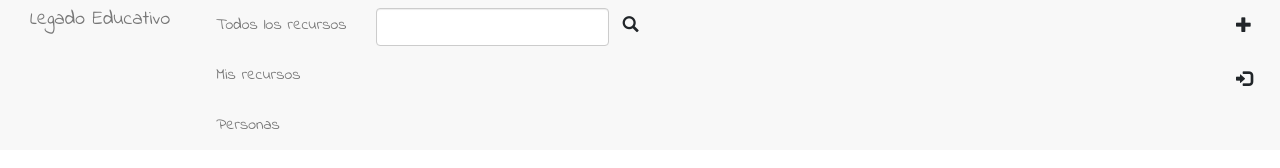
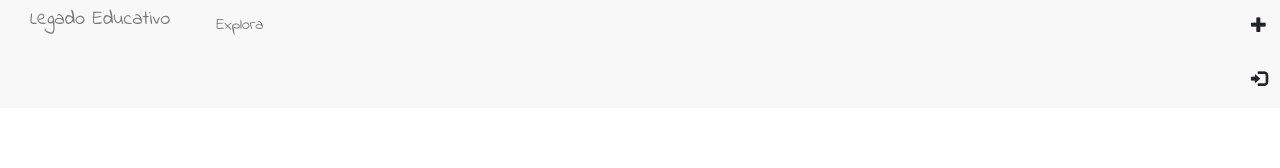
Before and after one commit to sergio-alonso/keepcoding-catalog, a website: page src/pug/template-header.pug in a window 1280 px wide. Drawn offline with nearby package versions, Linux system fonts and the light colour scheme; files that its build step writes are made by us from their sources.

Commit message:
Fix header

```diff
--- a/src/pug/header.pug
+++ b/src/pug/header.pug
@@ -10,29 +10,17 @@ header
           span.icon-bar
         a.navbar-brand(href="page-landing.html") Legado Educativo
 
-        #navbar-collapsible.navbar-collapse.collapse(style="with:100%;")
-          ul.nav.navbar-nav
-            li
-              a(href="page-search-result.html") Todos los recursos
-            li
-              a(href="#") Mis recursos
-            li
-              a(href="#") Personas
+      #navbar-collapsible.navbar-collapse.collapse
+        ul.nav.navbar-nav
+          li
+            a(href="page-search-result.html") Explora
 
-          form.navbar-form.navbar-left(role="search")
-            .form-group(style="display:flex;")
-              input.form-control(type="search")
-              button.btn.btn-default(type="submit")
-                span.glyphicon.glyphicon-search(aria-hidden="true")
-                span.sr-only Search
-
-
-          ul.nav.navbar-nav.pull-right
-            li
-              button#register.btn.btn-default.navbar-btn(type="button")
-                span.glyphicon.glyphicon-plus(aria-hidden="true")
-                span.sr-only SignUp
-            li
-              button#login.btn.btn-default.navbar-btn(type="button")
-                span.glyphicon.glyphicon-log-in(aria-hidden="true")
-                span.sr-only Login
+        ul.nav.navbar-nav.navbar-right
+          li
+            button#register.btn.btn-default.navbar-btn(type="button")
+              span.glyphicon.glyphicon-plus(aria-hidden="true")
+              span.sr-only SignUp
+          li
+            button#login.btn.btn-default.navbar-btn(type="button")
+              span.glyphicon.glyphicon-log-in(aria-hidden="true")
+              span.sr-only Login
--- a/src/scss/editor.scss
+++ b/src/scss/editor.scss
@@ -20,5 +20,5 @@
 }
 
 .navbar-header {
-    width:100%;
+//    width:100%;
 }
```
Also changed, not shown: src/pug/editor-header.pug (+10 -2 lines).
